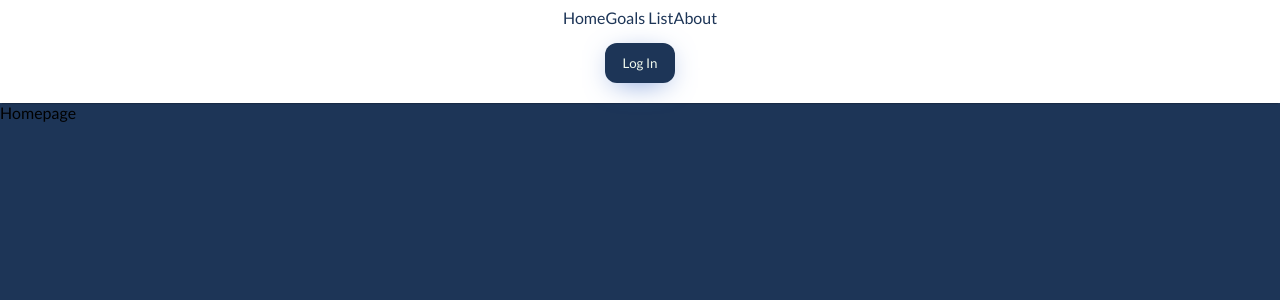
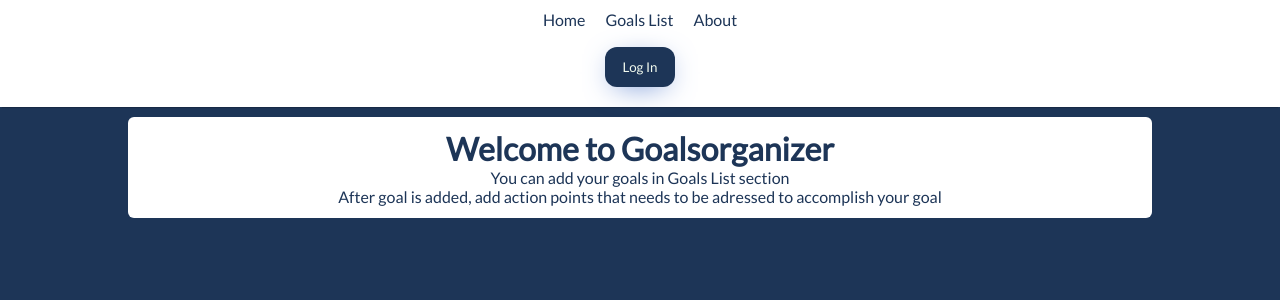
Before and after one commit to BorysMaciuch/goalsorganizer, a React (Create React App) app: page / in a window 1280 px wide. Shown: the top 300 px of the page. Built offline with nearby package versions, Linux system fonts and the light colour scheme; no server answers.

Commit message:
Add Home page, SubHeading component, change Navbar styling

```diff
--- a/src/components/Modal/index.tsx
+++ b/src/components/Modal/index.tsx
@@ -4,7 +4,7 @@ import { ModalStyled } from "./styled";
 import { RelativeContainer } from "../Container/styled";
 import { DeleteButton, SubmitButton } from "../../components/Button/styled";
 import {ActiveActionPointType} from '../../pages/GoalsDashboard/index'
-
+import { SubHeading } from '../Typography/styled'
 
 interface ModalType {
   title: string;
@@ -20,13 +20,11 @@ export const Modal: React.FC<ModalType> = ({ title, handleCloseModal, handleSubm
     setActionPointDescription(e.target.value);
   };
   return (
-    <RelativeContainer>
       <ModalStyled>
-        <h4>{title}</h4>
+        <SubHeading>{title}</SubHeading>
         <InputStyled onChange={handleActionPointDescription} placeholder="New description..." />
         <SubmitButton onClick={(e) => handleSubmitEditActionPoint(e, activeActionPoint.goalId, activeActionPoint.id, actionPointDescription)}>Submit</SubmitButton>
         <DeleteButton onClick={(e) => handleCloseModal(e)}>Close</DeleteButton>
       </ModalStyled>
-    </RelativeContainer>
   );
 };
--- a/src/components/NavBar/index.tsx
+++ b/src/components/NavBar/index.tsx
@@ -10,12 +10,25 @@ const NavBar: React.FC = () => {
   return (
     <NavBarStyled>
       <NavBarItemContainer>
-        <StyledLink to="/">Home</StyledLink>
-        <StyledLink to="/goalslist">Goals List</StyledLink>
-        <StyledLink to="/about">About</StyledLink>
+        <NavBarItemContainer>
+          <StyledLink to="/">Home</StyledLink>
+        </NavBarItemContainer>
+        <NavBarItemContainer>
+          <StyledLink to="/goalslist">Goals List</StyledLink>
+        </NavBarItemContainer>
+        <NavBarItemContainer>
+          <StyledLink to="/about">About</StyledLink>
+        </NavBarItemContainer>
       </NavBarItemContainer>
       <NavBarItemContainer>
-        {isAuthenticated ? <NavBarItemContainer><div>{user.email}</div><LogoutButton /> </NavBarItemContainer>: <LoginButton />}
+        {isAuthenticated ? (
+          <NavBarItemContainer>
+            <div>{user.email}</div>
+            <LogoutButton />{" "}
+          </NavBarItemContainer>
+        ) : (
+          <LoginButton />
+        )}
       </NavBarItemContainer>
     </NavBarStyled>
   );
--- a/src/components/Typography/styled.tsx
+++ b/src/components/Typography/styled.tsx
@@ -9,6 +9,10 @@ export const MainHeading = styled.h1<TypographyProps>`
 
 `
 
+export const SubHeading = styled.h3<TypographyProps>`
+    padding: 10px;
+`
+
 export const Paragraph = styled.p<TypographyProps>`
     color: ${({ color, theme }) => color ? color : theme.colors.main};
 
--- a/src/pages/Home/index.tsx
+++ b/src/pages/Home/index.tsx
@@ -1,10 +1,23 @@
-import React from 'react'
-
+import React from "react";
+import { Container } from "../../components/Container/styled";
+import { theme } from "../../styles";
+import { MainHeading, Paragraph } from "../../components/Typography/styled";
+import { StyledLink } from "../../components/NavBar/styled";
 
 const Home: React.FC = () => {
-    return (
-        <div>Homepage</div>
-    )
-}
+  return (
+    <Container bgColor={theme.colors.white}>
+      <MainHeading>Welcome to Goalsorganizer</MainHeading>
+      <Paragraph>
+        You can add your goals in{" "}
+        <StyledLink to="/goalslist">Goals List</StyledLink> section
+      </Paragraph>
+      <Paragraph>
+        After goal is added, add action points that needs to be adressed to
+        accomplish your goal
+      </Paragraph>
+    </Container>
+  );
+};
 
-export default Home
+export default Home;
```
